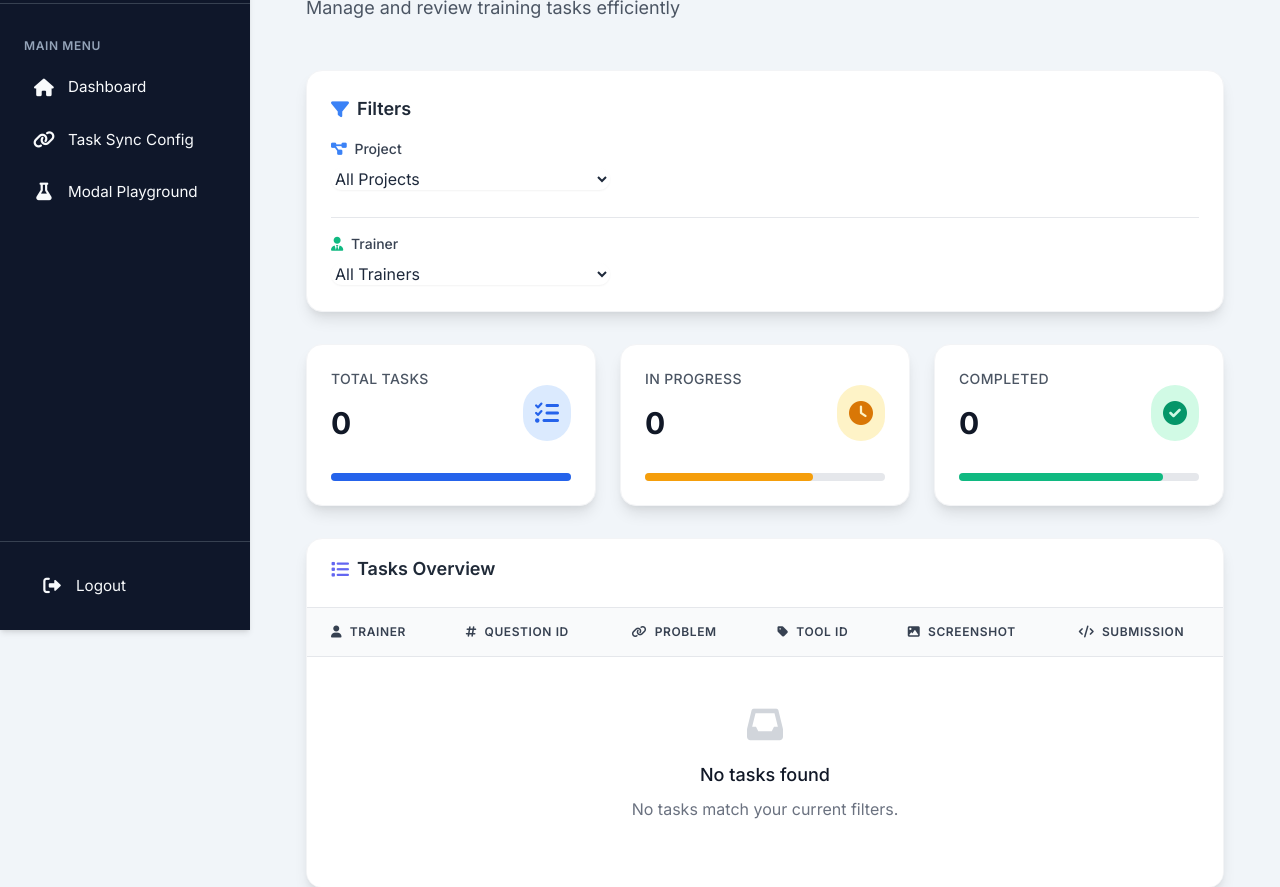
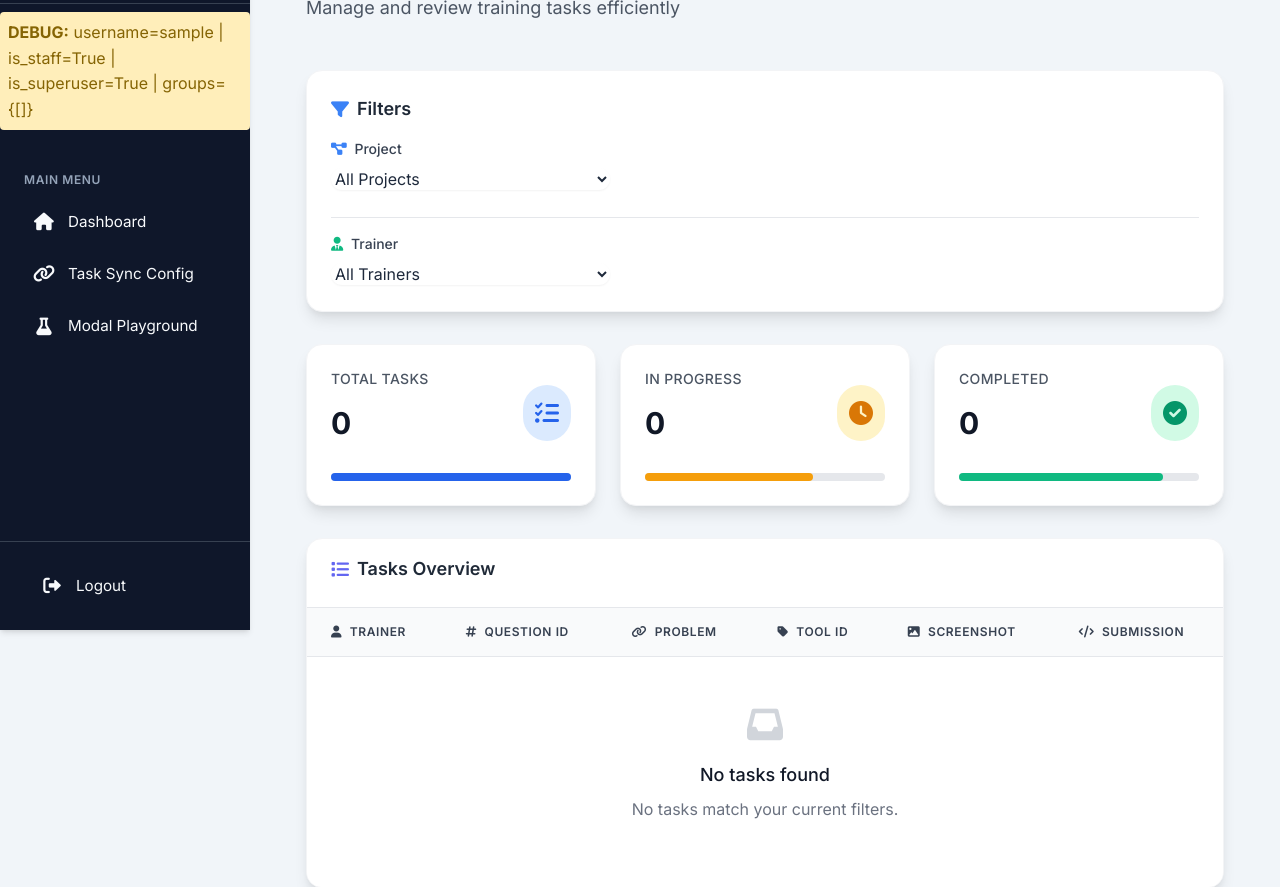
Before and after one commit to ashutosh-turing/cot-generation-tool, a Django app: page /reviewer/ in a window 1280 px wide. Shown: the part 170-1057 px from the top of the page. Run offline with Django 5.2, Linux system fonts and the light colour scheme; the visitor is signed in with stand-in values (Sample User, id 1); data that the repository does not hold is empty.

Commit message:
fix(*): added debug logs

```diff
--- a/coreproject/templates/base.html
+++ b/coreproject/templates/base.html
@@ -355,6 +355,15 @@
             </div>
         </div>
 
+        <!-- DEBUG: User Info -->
+        <div style="background: #ffeeba; color: #856404; padding: 8px; margin: 8px 0; border-radius: 4px;">
+            <strong>DEBUG:</strong>
+            username={{ user.username }} |
+            is_staff={{ user.is_staff }} |
+            is_superuser={{ user.is_superuser }} |
+            groups={[{% for g in user.groups.all %}{{ g.name }}{% if not forloop.last %}, {% endif %}{% endfor %}]}
+        </div>
+
         <!-- Menu Items -->
         <div class="p-2">
             <p class="section-header menu-text">Main Menu</p>
```
